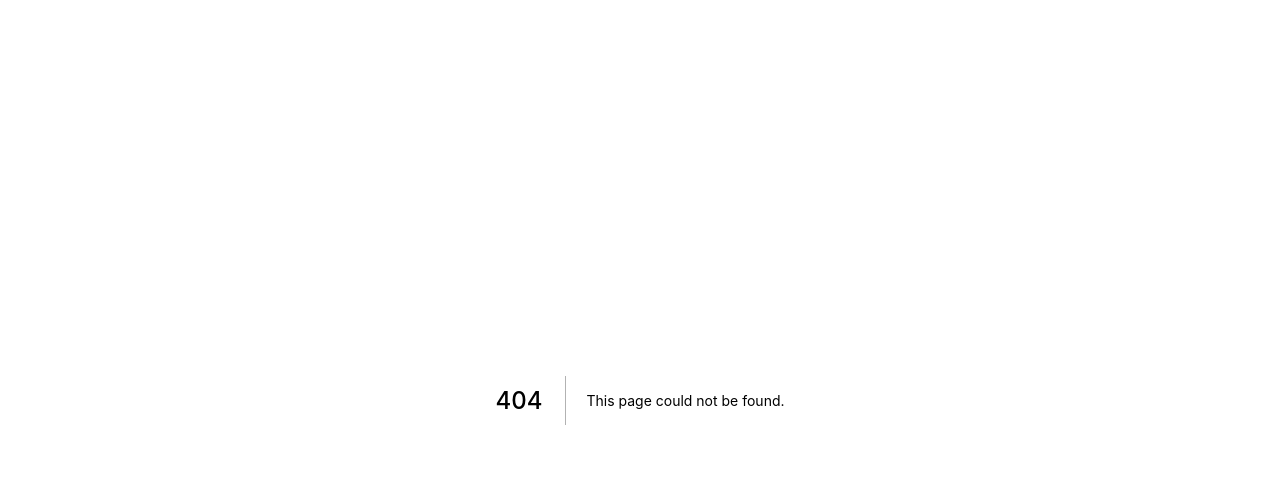
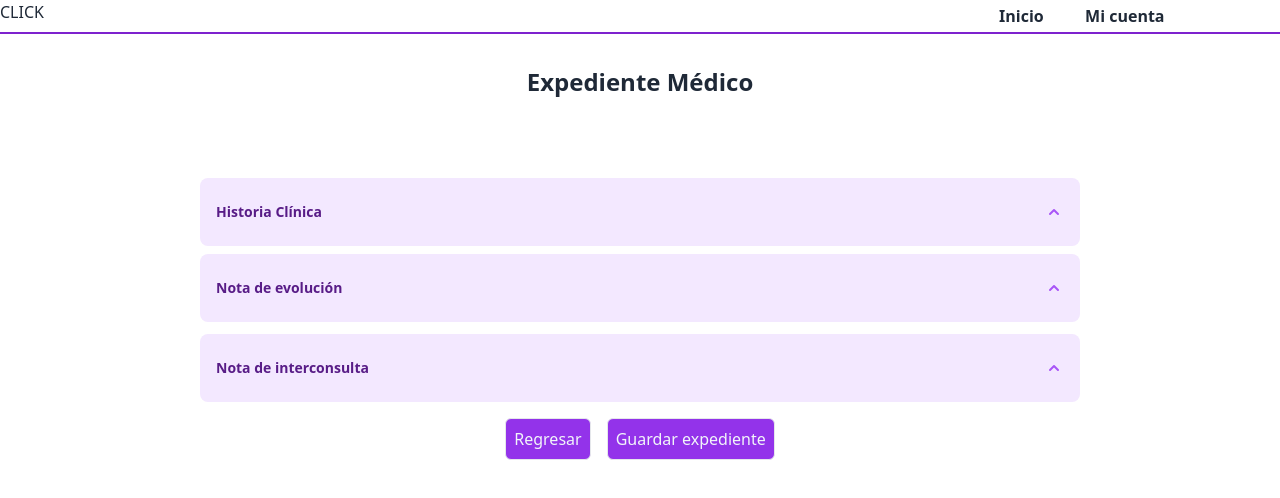
Before and after one commit to IsaiBuzany117/tt_project, a Next.js app: page /vistaExpediente/medico_V in a window 1280 px wide. Before the commit this address had no page. Shown: the top 498 px of the page. Built offline with nearby package versions, Linux system fonts and the light colour scheme.

Commit message:
Vista del expediente por parte del médico concluida

```diff
--- a/package.json
+++ b/package.json
@@ -9,6 +9,8 @@
     "lint": "next lint"
   },
   "dependencies": {
+    "@headlessui/react": "^1.5.0",
+    "@heroicons/react": "^1.0.6",
     "daisyui": "^2.14.1",
     "formik": "^2.2.9",
     "next": "12.1.1",
--- a/pages/inicio/accesoC.js
+++ b/pages/inicio/accesoC.js
@@ -14,7 +14,7 @@ const accesoC = () => {
                     <div class="card-body bg-base-100 shadow-xl items-center">
                         <h2 class="card-title">Código para acceder al expediente médico deseado</h2>
                         <br></br>
-                        <input type="text" placeholder="Ingrese el código" class="input input-bordered input-primary w-full max-w-xs"></input>
+                        <input name= "accesoC" type="text" placeholder="Ingrese el código" class="input input-bordered input-primary w-full max-w-xs"></input>
 
                         <div class="card-actions">
                             <button type="submit" className="block m-2 bg-purple-600 border rounded-md p-2 mt-2 text-slate-100 hover:bg-purple-700">Continuar</button>
--- a/pages/inicio/medico_I.js
+++ b/pages/inicio/medico_I.js
@@ -64,7 +64,9 @@ const medico_I = () => {
                         <div class="divider divider-horizontal"></div>
                         <div class="grid h-20 w-72 card place-items-center">Femenino</div>
                         <div class="divider divider-horizontal"></div>
-                        <div class="grid h-20 w-72 card place-items-center"><a className="hover:text-purple-800 hover:underline">Consultar</a></div>
+                        <Link href="/vistaExpediente/medico_V">
+                            <div class="grid h-20 w-72 card place-items-center"><a className="hover:text-purple-800 hover:underline">Consultar</a></div>
+                        </Link>
                     </div>
                 </div>
                 <br></br>
@@ -73,16 +75,11 @@ const medico_I = () => {
             <br></br>
             <br></br>
             <br></br>
-            <div className="grid grid-cols-2 h-full">
-                <div className="flex justify-center items-center">
-                    <button type="submit" ><AiFillPlusCircle className="h-20 w-20 text-purple-600" /></button>
-                </div>
-                <div className="flex justify-center items-center">
-                    <Link href="/inicio/accesoC">
-                        <button type="submit" ><BiSearchAlt className="h-20 w-20 text-purple-600" /></button>
-                    </Link>
-
-                </div>
+            <div className="flex justify-around">
+                <button type="submit" ><AiFillPlusCircle className="h-20 w-20 text-purple-600" /></button>
+                <Link href="/inicio/accesoC">
+                    <button type="submit" ><BiSearchAlt className="h-20 w-20 text-purple-600" /></button>
+                </Link>
             </div>
         </div>
     )
--- /dev/null
+++ b/pages/vistaExpediente/medico_V.js
@@ -0,0 +1,157 @@
+import { Disclosure, Dialog, Transition } from '@headlessui/react'
+import { ChevronUpIcon } from '@heroicons/react/solid'
+import { Fragment, useState } from 'react'
+import Head from 'next/head'
+import Navbar from "../../components/navprincipal"
+import Link from "next/link"
+
+const medico_V = () => {
+
+    let [isOpen, setIsOpen] = useState(false)
+
+    function closeModal() {
+        setIsOpen(false)
+    }
+
+    function openModal() {
+        setIsOpen(true)
+    }
+
+
+    return (
+        <div className='h-screen'>
+            <Head>
+                <title>Expediente Médico </title>
+            </Head>
+            <Navbar />
+
+            <div className="text-center my-2">
+                <br>
+                </br>
+                <h1 className="text-2xl"><b>Expediente Médico</b></h1>
+            </div>
+
+            <div className="w-full px-4 pt-16">
+                <div className="w-full max-w-4xl p-2 mx-auto bg-white rounded-2xl">
+                    <Disclosure>
+                        {({ open }) => (
+                            <>
+                                <Disclosure.Button className="flex justify-between w-full px-4 py-6 text-sm font-bold text-left text-purple-900 bg-purple-100 rounded-lg hover:bg-purple-200 focus:outline-none focus-visible:ring focus-visible:ring-purple-500 focus-visible:ring-opacity-75">
+                                    <span>Historia Clínica</span>
+                                    <ChevronUpIcon
+                                        className={`${open ? 'transform rotate-180' : ''
+                                            } w-5 h-5 text-purple-500`}
+                                    />
+                                </Disclosure.Button>
+                                <Disclosure.Panel className="px-4 pt-4 pb-2 text-sm">
+                                    <div class="flex flex-col w-full">
+                                        <div class="grid h-20 card border-purple-700 border-dotted border-2 rounded-box">
+                                            <br></br>
+                                            Ficha de identificación
+                                        </div>
+                                        <br></br>
+                                        <div class="grid h-20 card border-purple-700 border-dotted border-2 rounded-box">
+                                            <br></br>
+                                            Antecedentes heredofamiliares
+                                        </div>
+                                        <br></br>
+                                        <div class="grid h-20 card border-purple-700 border-dotted border-2 rounded-box">
+                                            <br></br>
+                                            Antecedentes personales patológicos
+                                        </div>
+                                    </div>
+                                    <div className="flex justify-center items-center">
+                                        <button type="submit" className="block m-2 bg-purple-600 border rounded-md p-2 mt-2 text-slate-100 hover:bg-purple-700">Modificar</button>
+                                    </div>
+                                </Disclosure.Panel>
+                            </>
+                        )}
+                    </Disclosure>
+
+                    <Disclosure as="div" className="mt-2">
+                        {({ open }) => (
+                            <>
+                                <Disclosure.Button className="flex justify-between w-full px-4 py-6 text-sm font-bold text-left text-purple-900 bg-purple-100 rounded-lg hover:bg-purple-200 focus:outline-none focus-visible:ring focus-visible:ring-purple-500 focus-visible:ring-opacity-75">
+                                    <span>Nota de evolución</span>
+                                    <ChevronUpIcon
+                                        className={`${open ? 'transform rotate-180' : ''
+                                            } w-5 h-5 text-purple-500`}
+                                    />
+                                </Disclosure.Button>
+                                <Disclosure.Panel className="px-4 pt-4 pb-2 text-sm text-gray-500">
+                                    <div className="flex justify-center items-center">
+                                        <button type="submit" className="block m-2 bg-purple-600 border rounded-md p-2 mt-2 text-slate-100 hover:bg-purple-700">Modificar</button>
+                                    </div>
+                                </Disclosure.Panel>
+                            </>
+                        )}
+                    </Disclosure>
+
+                    <Disclosure as="div" className="mt-3">
+                        {({ open }) => (
+                            <>
+                                <Disclosure.Button className="flex justify-between w-full px-4 py-6 text-sm font-bold text-left text-purple-900 bg-purple-100 rounded-lg hover:bg-purple-200 focus:outline-none focus-visible:ring focus-visible:ring-purple-500 focus-visible:ring-opacity-75">
+                                    <span>Nota de interconsulta</span>
+                                    <ChevronUpIcon
+                                        className={`${open ? 'transform rotate-180' : ''
+                                            } w-5 h-5 text-purple-500`}
+                                    />
+                                </Disclosure.Button>
+                                <Disclosure.Panel className="px-4 pt-4 pb-2 text-sm text-gray-500">
+                                    <div className="flex justify-center items-center">
+                                        <button type="submit" className="block m-2 bg-purple-600 border rounded-md p-2 mt-2 text-slate-100 hover:bg-purple-700">Modificar</button>
+                                    </div>
+                                </Disclosure.Panel>
+                            </>
+                        )}
+                    </Disclosure>
+                </div>
+            </div>
+
+            <div className="flex flex-row justify-center items-center">
+                <Link href="/inicio/medico_I">
+                    <button type="submit" className="block m-2 bg-purple-600 border rounded-md p-2 mt-2 text-slate-100 hover:bg-purple-700">Regresar</button>
+                </Link>
+                <button type="submit" onClick={openModal} className="block m-2 bg-purple-600 border rounded-md p-2 mt-2 text-slate-100 hover:bg-purple-700">Guardar expediente</button>
+            </div>
+
+            <Transition appear show={isOpen} as={Fragment}>
+                <Dialog as="div" className="fixed inset-0 z-10 overflow-y-auto" onClose={closeModal} >
+                    <div className="min-h-screen px-4 text-center">
+                        <Transition.Child as={Fragment} enter="ease-out duration-300" enterFrom="opacity-0" enterTo="opacity-100" leave="ease-in duration-200" leaveFrom="opacity-100" leaveTo="opacity-0" >
+                            <Dialog.Overlay className="fixed inset-0" />
+                        </Transition.Child>
+
+                        {/* This element is to trick the browser into centering the modal contents. */}
+                        <span
+                            className="inline-block h-screen align-middle"
+                            aria-hidden="true"
+                        >
+                            &#8203;
+                        </span>
+                        <Transition.Child as={Fragment} enter="ease-out duration-300" enterFrom="opacity-0 scale-95" enterTo="opacity-100 scale-100" leave="ease-in duration-200" leaveFrom="opacity-100 scale-100" leaveTo="opacity-0 scale-95" >
+                            <div className="inline-block w-full max-w-md p-6 my-8 overflow-hidden text-left align-middle transition-all transform bg-white shadow-xl rounded-2xl">
+                                <Dialog.Title as="h3" className="text-lg font-medium leading-6 text-gray-900">
+                                    Modificación exitosa
+                                </Dialog.Title>
+                                <div className="mt-2">
+                                    <p className="text-sm text-gray-500">
+                                        Espere a que el paciente acepte los cambios.
+                                        Las modificaciones se reflejarán en cuanto se concluya la transacción.
+                                    </p>
+                                </div>
+
+                                <div className="mt-4">
+                                    <button type="button" className="block m-2 bg-purple-600 border rounded-md p-2 mt-2 text-slate-100 hover:bg-purple-700" onClick={closeModal} >
+                                        Aceptar
+                                    </button>
+                                </div>
+                            </div>
+                        </Transition.Child>
+                    </div>
+                </Dialog>
+            </Transition>
+        </div>
+    )
+}
+export default medico_V
```
Also changed, not shown: 2 other files (tests, documents, lock files or other folders).
